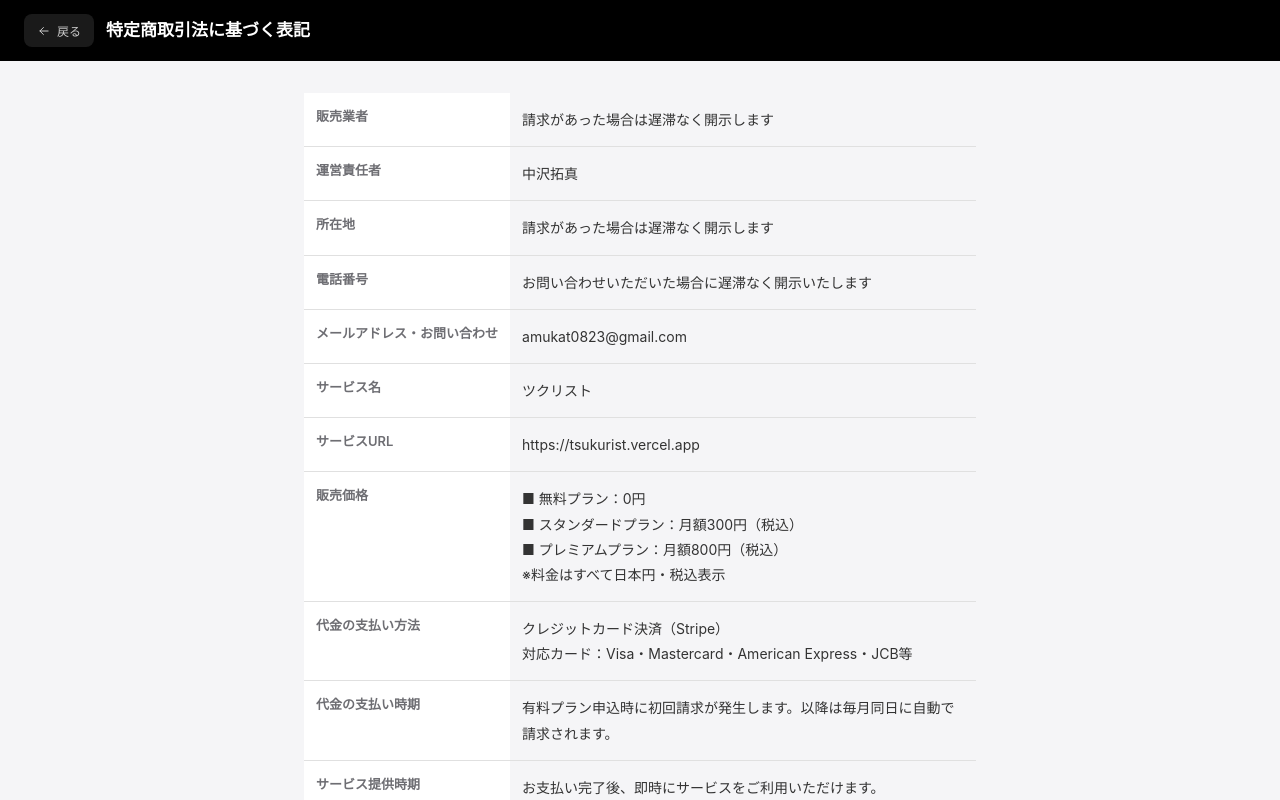
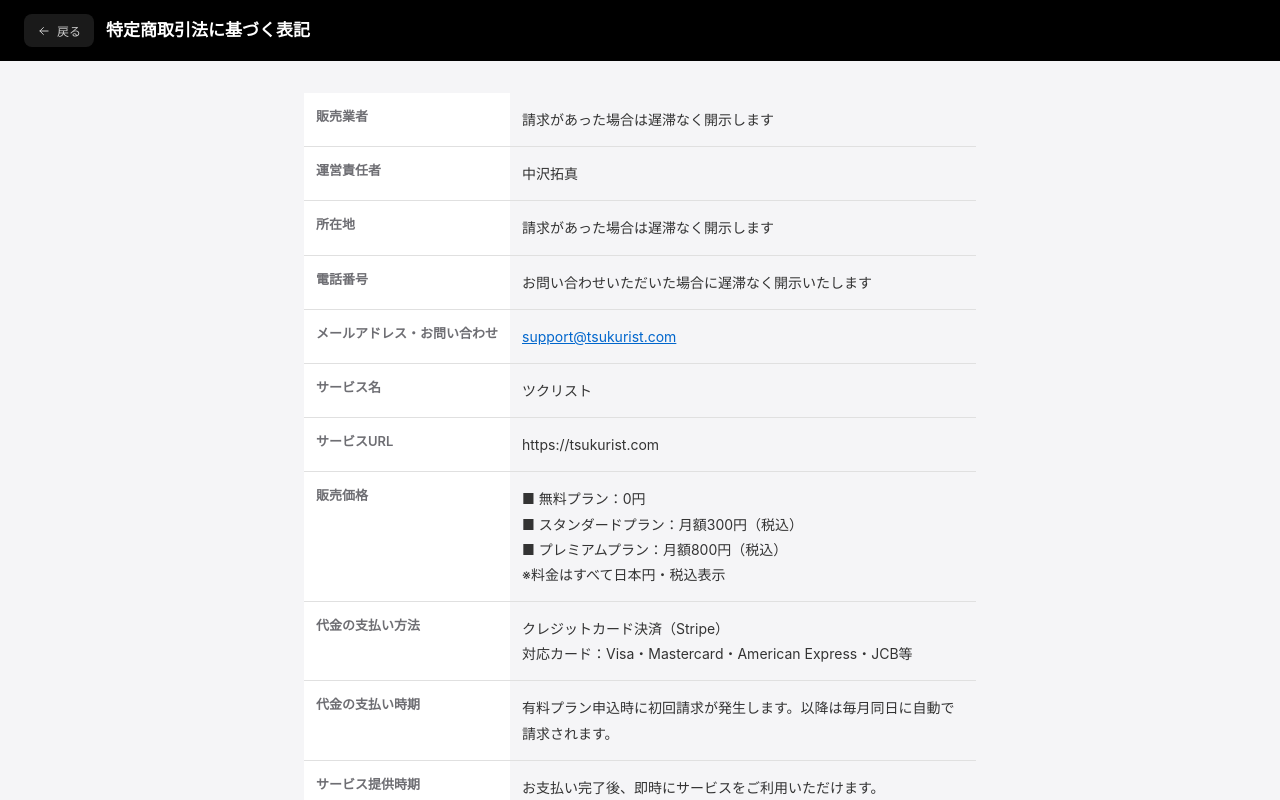
Before and after one commit to tinaRepo/CommissionTracker, a Next.js app: page /tokusho in a window 1280 px wide. Shown: the top 800 px of the page. Built offline with nearby package versions, Linux system fonts and the light colour scheme.

Commit message:
fix: ドメイン獲得に対応して修正

```diff
--- a/app/api/account/delete/route.ts
+++ b/app/api/account/delete/route.ts
@@ -1,5 +1,6 @@
 import { createClient } from "@supabase/supabase-js";
 import { Resend } from "resend";
+import { EMAIL_FROM } from "@/lib/site";
 import { NextResponse } from "next/server";
 import type { NextRequest } from "next/server";
 import { checkRateLimit, createAdminClient, getUserFromRequest } from "@/lib/server/admin";
@@ -66,7 +67,7 @@ export async function POST(request: NextRequest) {
       if (process.env.RESEND_API_KEY) {
         const resend = new Resend(process.env.RESEND_API_KEY);
         await resend.emails.send({
-          from: "ツクリスト <onboarding@resend.dev>",
+          from: EMAIL_FROM,
           to: user.email,
           subject: "【ツクリスト】アカウントを削除しました",
           html: `<div style="font-family:sans-serif;max-width:480px;margin:0 auto;padding:24px;color:#1d1d1f">
--- a/app/api/contact/route.ts
+++ b/app/api/contact/route.ts
@@ -2,6 +2,7 @@ import { NextRequest, NextResponse } from "next/server";
 import { Resend } from "resend";
 import { createClient } from "@supabase/supabase-js";
 import { createHash } from "crypto";
+import { EMAIL_FROM } from "@/lib/site";
 
 const resend = new Resend(process.env.RESEND_API_KEY);
 
@@ -81,7 +82,7 @@ export async function POST(req: NextRequest) {
 
     const adminEmail = process.env.ADMIN_EMAIL!;
     const appName = "ツクリスト";
-    const fromAddr = "noreply@resend.dev"; // 独自ドメイン設定後は変更
+    const fromAddr = EMAIL_FROM;
     const replyTo = verifiedEmail ?? (email || null);
 
     // ── 管理者への通知メール ──────────────────────────────────
--- a/app/api/request-delete/route.ts
+++ b/app/api/request-delete/route.ts
@@ -2,6 +2,7 @@ import { createClient } from "@supabase/supabase-js";
 import { Resend } from "resend";
 import { NextResponse } from "next/server";
 import type { NextRequest } from "next/server";
+import { EMAIL_FROM } from "@/lib/site";
 
 const resend = new Resend(process.env.RESEND_API_KEY);
 
@@ -64,7 +65,7 @@ export async function POST(request: NextRequest) {
 
     // 管理者にメール送信
     const { error: mailErr } = await resend.emails.send({
-      from: "ツクリスト <onboarding@resend.dev>",
+      from: EMAIL_FROM,
       to: adminEmail,
       subject: `【削除申請】${subjectName} さんからアカウント削除の申請が届きました`,
       html: `
--- a/app/api/stripe/webhook/route.ts
+++ b/app/api/stripe/webhook/route.ts
@@ -1,5 +1,6 @@
 import Stripe from "stripe";
 import { Resend } from "resend";
+import { EMAIL_FROM } from "@/lib/site";
 import type { SupabaseClient } from "@supabase/supabase-js";
 import { NextResponse } from "next/server";
 import type { NextRequest } from "next/server";
@@ -118,7 +119,7 @@ async function notifyPaymentFailed(admin: SupabaseClient, customerId: string) {
   const appUrl = process.env.NEXT_PUBLIC_APP_URL!;
   const resend = new Resend(process.env.RESEND_API_KEY);
   await resend.emails.send({
-    from: "ツクリスト <onboarding@resend.dev>",
+    from: EMAIL_FROM,
     to: email,
     subject: "【ツクリスト】お支払いを確認できませんでした",
     html: `<div style="font-family:sans-serif;max-width:480px;margin:0 auto;padding:24px;color:#1d1d1f">
--- a/app/layout.tsx
+++ b/app/layout.tsx
@@ -1,11 +1,12 @@
 import { PageViewTracker } from '../components/PageViewTracker';
 import AdSenseLoader from "@/components/AdSenseLoader";
 import type { Metadata } from "next";
+import { SITE_URL } from "@/lib/site";
 import "./globals.css";
 import "./components.css";
 
 export const metadata: Metadata = {
-  metadataBase: new URL("https://tsukurist.vercel.app"),
+  metadataBase: new URL(SITE_URL),
   title: {
     default: "ツクリスト | 納期・タスク管理ツール",
     template: "%s | ツクリスト",
--- a/app/pricing/page.tsx
+++ b/app/pricing/page.tsx
@@ -1,6 +1,7 @@
 "use client";
 
 import { Icon } from "@/components/TaskShared";
+import { SUPPORT_EMAIL } from "@/lib/site";
 
 export const dynamic = "force-dynamic";
 
@@ -317,7 +318,7 @@ export default function PricingPage() {
                     : "契約期間終了時に解約予定です。それまでは現在のプランをご利用いただけます。返金が必要な場合はお問い合わせください。"}
                 </p>
                 <a
-                  href="mailto:amukat0823@gmail.com?subject=%E8%BF%94%E9%87%91%E3%81%AE%E3%81%94%E7%9B%B8%E8%AB%87"
+                  href={`mailto:${SUPPORT_EMAIL}?subject=%E8%BF%94%E9%87%91%E3%81%AE%E3%81%94%E7%9B%B8%E8%AB%87`}
                   style={{ display: "inline-block", marginTop: 8, fontSize: 13 }}
                 >
                   返金についてお問い合わせ
@@ -330,7 +331,7 @@ export default function PricingPage() {
                 </button>
                 <p className="text-meta" style={{ margin: "8px auto 0", maxWidth: 520, lineHeight: 1.7 }}>
                   解約後も契約期間の終了日まではご利用いただけます。返金が必要な場合は
-                  {" "}<a href="mailto:amukat0823@gmail.com?subject=%E8%BF%94%E9%87%91%E3%81%AE%E3%81%94%E7%9B%B8%E8%AB%87">お問い合わせください</a>。
+                  {" "}<a href={`mailto:${SUPPORT_EMAIL}?subject=%E8%BF%94%E9%87%91%E3%81%AE%E3%81%94%E7%9B%B8%E8%AB%87`}>お問い合わせください</a>。
                 </p>
               </>
             )}
--- a/app/tokusho/page.tsx
+++ b/app/tokusho/page.tsx
@@ -1,6 +1,7 @@
 "use client";
 
 import { Icon } from "@/components/TaskShared";
+import { SITE_URL, SUPPORT_EMAIL } from "@/lib/site";
 // ページメタデータ
 export default function TokushoPage() {
   return (
@@ -18,9 +19,9 @@ export default function TokushoPage() {
               ["運営責任者", "中沢拓真"],
               ["所在地", "請求があった場合は遅滞なく開示します"],
               ["電話番号", "お問い合わせいただいた場合に遅滞なく開示いたします"],
-              ["メールアドレス・お問い合わせ", "amukat0823@gmail.com"],
+              ["メールアドレス・お問い合わせ", <a key="support-email" href={`mailto:${SUPPORT_EMAIL}`} style={{ color: "var(--accent)" }}>{SUPPORT_EMAIL}</a>],
               ["サービス名", "ツクリスト"],
-              ["サービスURL", "https://tsukurist.vercel.app"],
+              ["サービスURL", SITE_URL],
               ["販売価格",
                 "■ 無料プラン：0円\n■ スタンダードプラン：月額300円（税込）\n■ プレミアムプラン：月額800円（税込）\n※料金はすべて日本円・税込表示"],
               ["代金の支払い方法", "クレジットカード決済（Stripe）\n対応カード：Visa・Mastercard・American Express・JCB等"],
@@ -33,9 +34,9 @@ export default function TokushoPage() {
               ["返品・返金ポリシー",
                 "デジタルコンテンツの性質上、原則として返金・キャンセルは承っておりません。\nただし、サービスの重大な不具合等により提供できなかった場合はこの限りではありません。\nご不明な点はお問い合わせフォームよりご連絡ください。"],
               ["動作環境", "最新バージョンのChrome・Safari・Firefox・Edge（インターネット接続が必要）"],
-              ["個人情報の取り扱い", "プライバシーポリシー（https://tsukurist.vercel.app/privacy）に従い適切に管理します。"],
+              ["個人情報の取り扱い", `プライバシーポリシー（${SITE_URL}/privacy）に従い適切に管理します。`],
             ].map(([label, value]) => (
-              <tr key={label} style={{ borderBottom: "1px solid var(--border-soft)" }}>
+              <tr key={String(label)} style={{ borderBottom: "1px solid var(--border-soft)" }}>
                 <td style={{ padding: "14px 12px", fontWeight: 600, color: "var(--muted)", width: 200, verticalAlign: "top", background: "var(--bg)", fontSize: 13, whiteSpace: "nowrap" }}>{label}</td>
                 <td style={{ padding: "14px 12px", color: "var(--fg-2)", lineHeight: 1.8, whiteSpace: "pre-wrap", wordBreak: "break-all" }}>{value}</td>
               </tr>
--- a/lib/seo.ts
+++ b/lib/seo.ts
@@ -1,7 +1,6 @@
 import type { Metadata } from "next";
 
-// ⚠ 実際のデプロイドメインが確定したら差し替えること
-export const SITE_URL = "https://tsukurist.vercel.app";
+export { SITE_URL } from "@/lib/site";
 
 export function createPublicPageMetadata(title: string, description: string, pathname: string): Metadata {
     return {
--- a/lib/server/monitor.ts
+++ b/lib/server/monitor.ts
@@ -1,6 +1,7 @@
 import type { SupabaseClient } from "@supabase/supabase-js";
 import { Resend } from "resend";
 import { checkRateLimit } from "./admin";
+import { EMAIL_FROM } from "@/lib/site";
 
 // ============================================================
 // 監視まわりの共通処理
@@ -27,7 +28,7 @@ export async function alertAdmin(
 
     const resend = new Resend(process.env.RESEND_API_KEY);
     await resend.emails.send({
-      from: "ツクリスト 監視 <onboarding@resend.dev>",
+      from: EMAIL_FROM,
       to,
       subject: `【ツクリスト障害】${subject}`.replace(/[\r\n]+/g, " ").slice(0, 150),
       html: `<div style="font-family:sans-serif"><p>${esc(subject)}</p><pre style="background:#f5f5f7;padding:12px;border-radius:8px;white-space:pre-wrap">${esc(detail).slice(0, 4000)}</pre><p style="color:#6e6e73;font-size:12px">${esc(new Date().toISOString())}</p></div>`,
--- /dev/null
+++ b/lib/site.ts
@@ -0,0 +1,3 @@
+export const SITE_URL = "https://tsukurist.com";
+export const SUPPORT_EMAIL = "support@tsukurist.com";
+export const EMAIL_FROM = `ツクリスト <${SUPPORT_EMAIL}>`;
```
Also changed, not shown: public/robots.txt, 2 other files (tests, documents, lock files or other folders).
